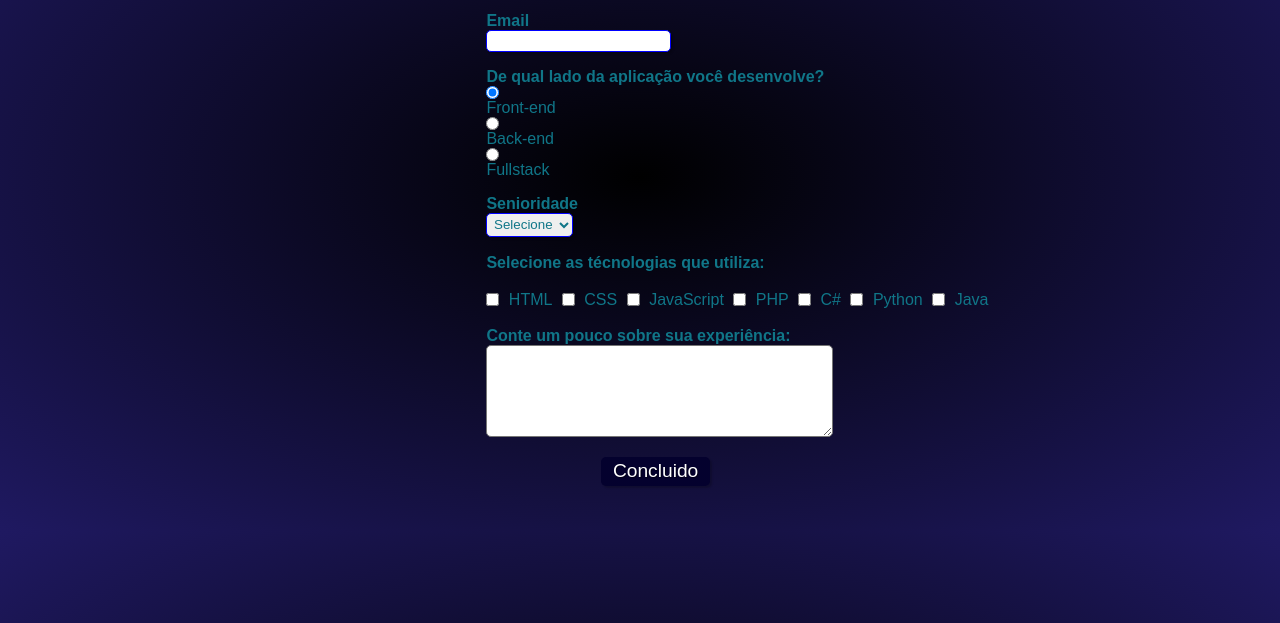
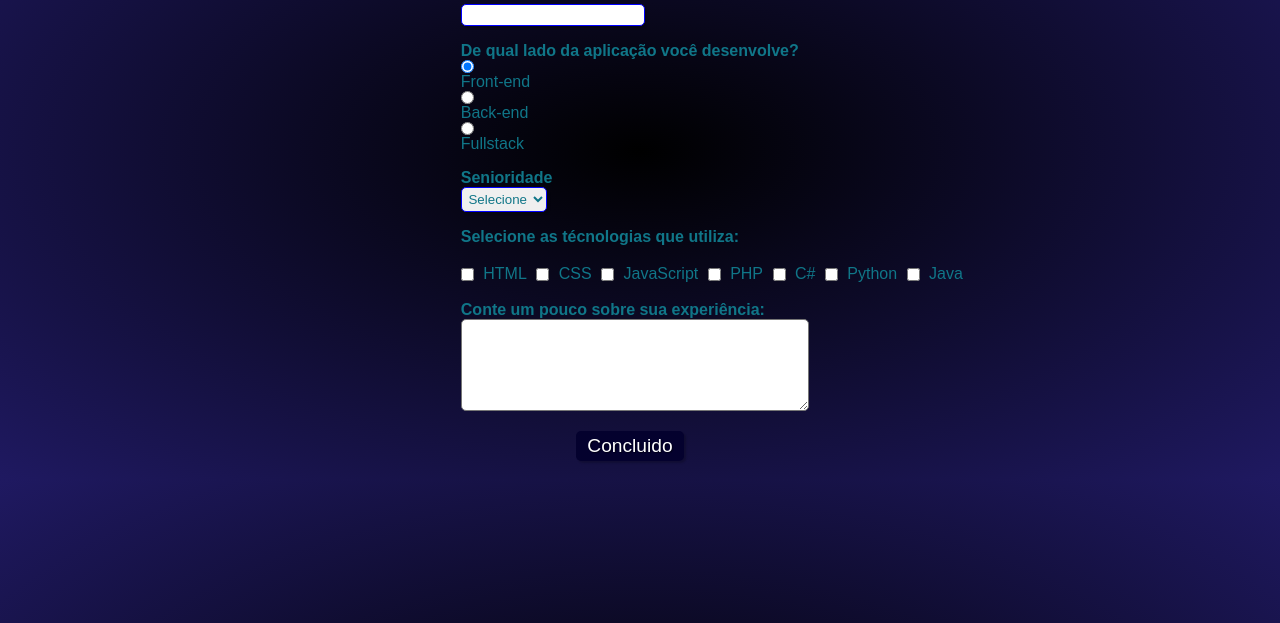
Before and after one commit to Samuell-Oliveira/formulariobasico, a plain HTML site: page index.html in a window 1280 px wide. Shown: the part 177-800 px from the top of the page. Drawn offline with Linux system fonts and the light colour scheme.

Commit message:
novo commit

```diff
--- a/formulario.css
+++ b/formulario.css
@@ -1,7 +1,6 @@
 *{
     margin: 0;
     padding: 0;
-    box-sizing: border-box;
 }
 
 #titulo{
@@ -29,7 +28,6 @@ body{
     margin-left: 36%;
     margin-top: 2%;
     justify-content: center;
-    padding: 2% 2%;
 }
 
 input, select, textarea, button{
```
